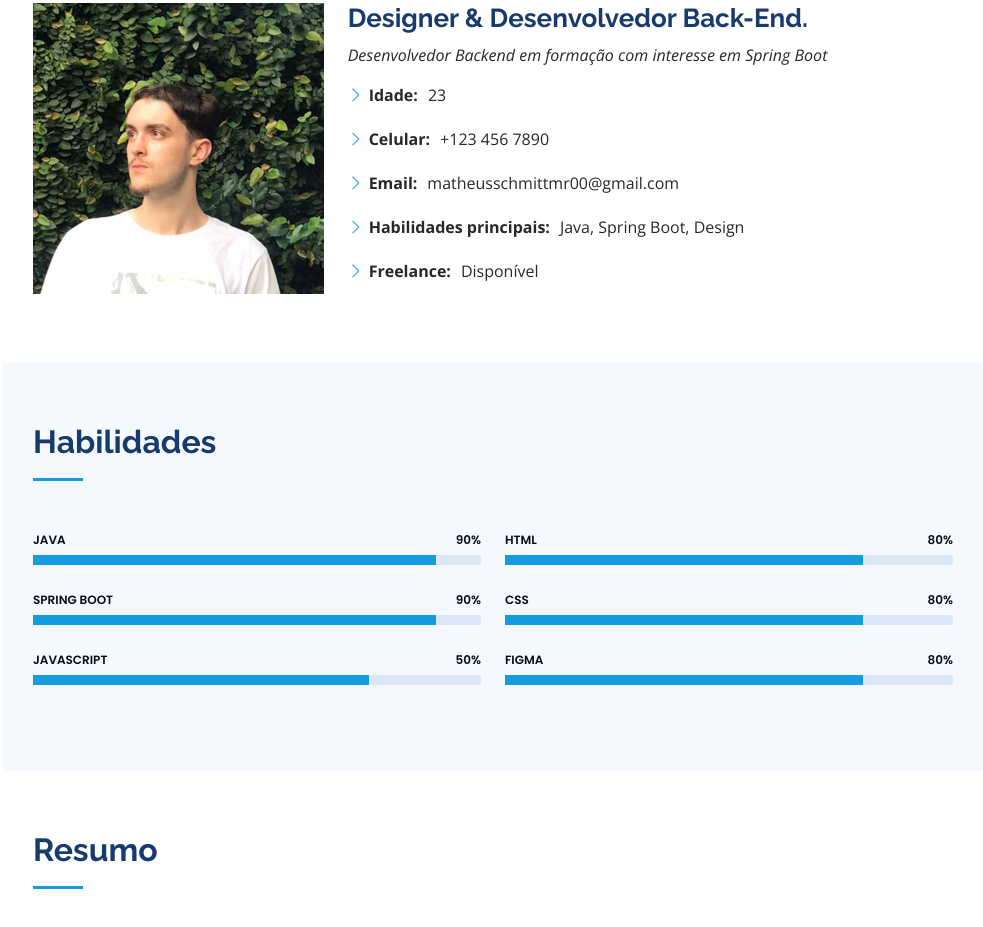
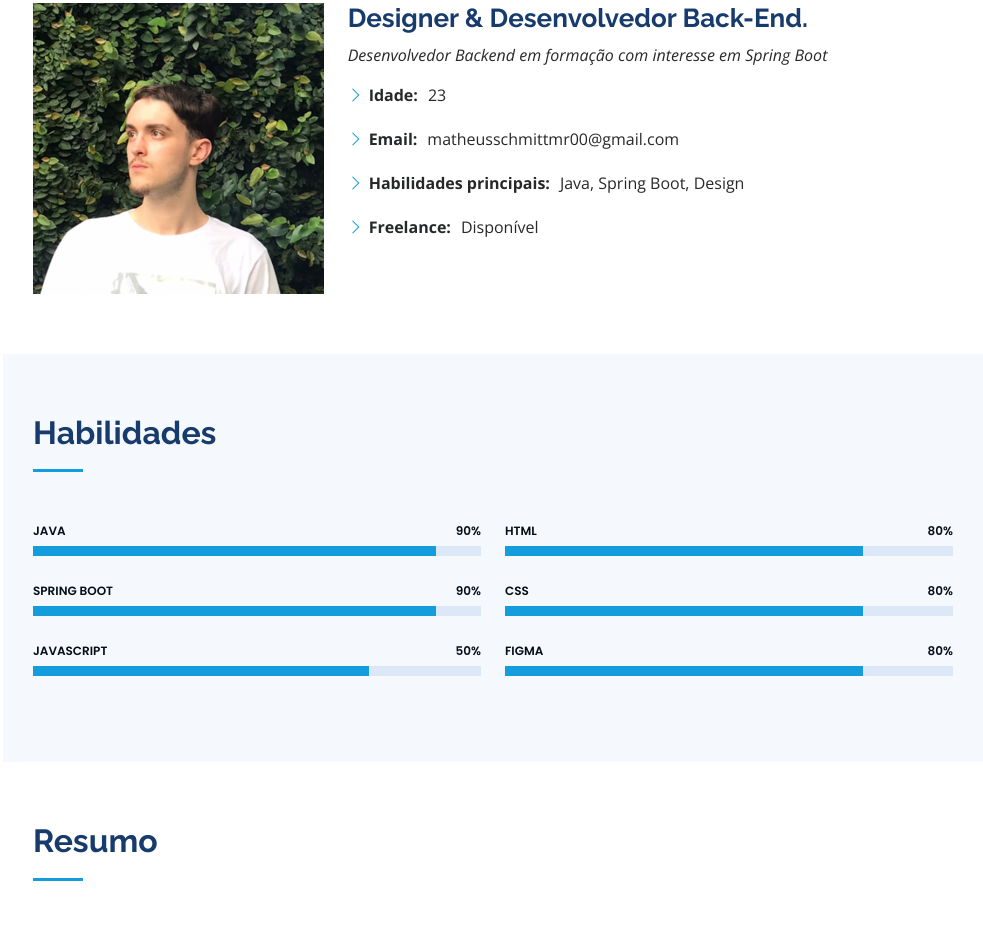
Before and after one commit to matheusschmitt777/portfolio, a plain HTML site: page index.html in a window 1280 px wide. Shown: the part 1037-1964 px from the top of the page, without its empty margins (297-1280 px from the left). Drawn offline with nearby package versions, Linux system fonts and the light colour scheme.

Commit message:
fixed up

```diff
--- a/index.html
+++ b/index.html
@@ -83,7 +83,6 @@
               <div class="col-lg-9">
                 <ul>
                   <li><i class="bi bi-chevron-right"></i> <strong>Idade:</strong> <span>23</span></li>
-                  <li><i class="bi bi-chevron-right"></i> <strong>Celular:</strong> <span>+123 456 7890</span></li>
                   <li><i class="bi bi-chevron-right"></i> <strong>Email:</strong> <span>matheusschmittmr00@gmail.com</span></li>
                   <li><i class="bi bi-chevron-right"></i> <strong>Habilidades principais:</strong> <span>Java, Spring Boot, Design</span></li>
                   <li><i class="bi bi-chevron-right"></i> <strong>Freelance:</strong> <span>Disponível</span></li>
```
